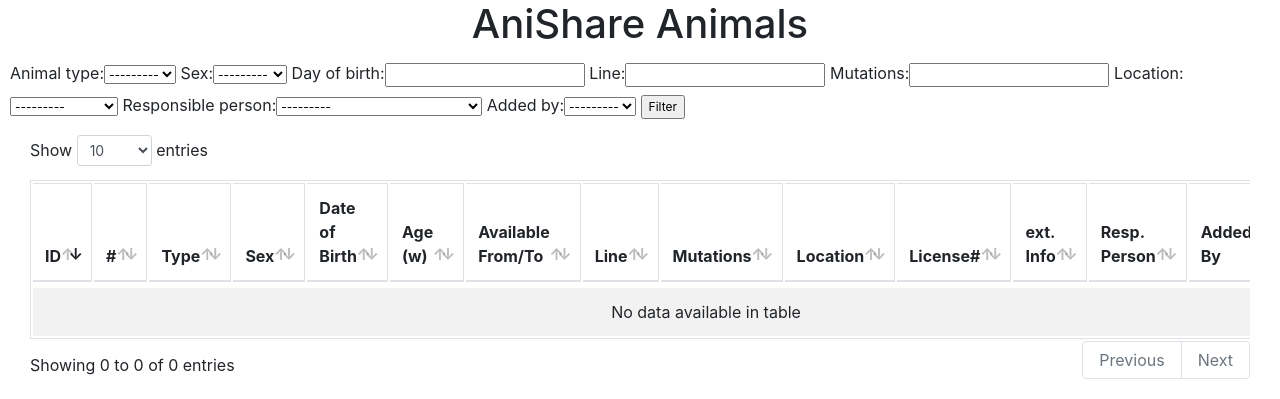
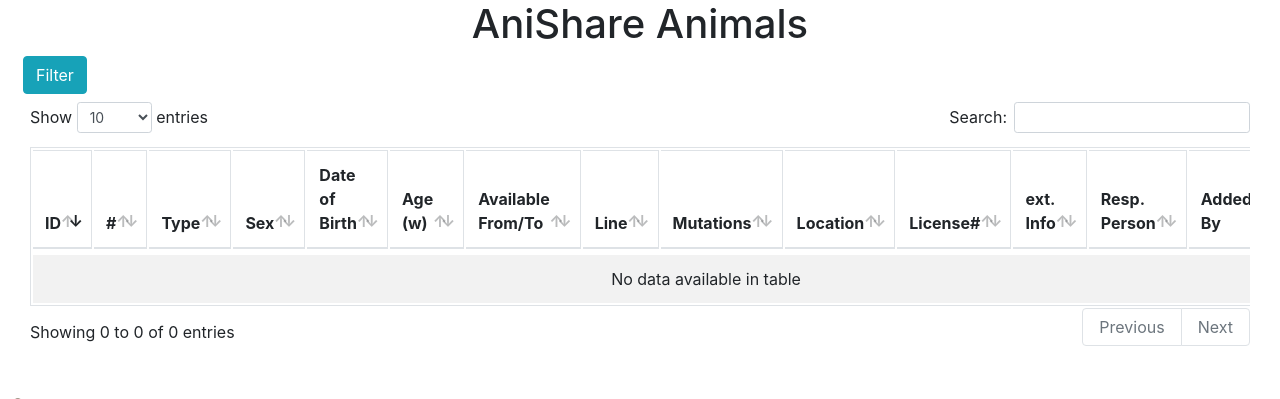
Before and after one commit to mohnbroetchen2/AniShare, a Django app: page / in a window 1280 px wide; the page is wider, and only the part inside the window is pictured. Shown: the part 80-479 px from the top of that part. Run offline with Django 3.2, Linux system fonts and the light colour scheme; a user stored in the database is signed in; data comes from the database, SQL or seed files in the repository; tables that the repository leaves empty hold one stand-in row (values such as "Sample post"); lists and menus that the app fills with data are empty; parts of the project's set-up code (start-up, migrations or seed data) failed here and were passed over; some libraries are stand-ins or nearby versions.

Commit message:
update vom laptop

```diff
--- a/animals/filters.py
+++ b/animals/filters.py
@@ -4,14 +4,15 @@ Filters: using django-filters to filter querysets
 import django_filters
 from django_filters import FilterSet
 from .models import Animal, Organ
+import django.forms
 
 class AnimalFilter(FilterSet):
     mutations = django_filters.CharFilter(lookup_expr='icontains')
     line = django_filters.CharFilter(lookup_expr='icontains')
     class Meta:
         model = Animal
-        fields = ['animal_type', 'sex', 'day_of_birth', 'line', 'mutations', 'location',
-                  'responsible_person', 'added_by' ]
+        fields = ['animal_type', 'sex', 'line', 'location','licence_number',
+                  'responsible_person']
 
 class OrganFilter(FilterSet):
     mutations = django_filters.CharFilter(lookup_expr='icontains')
@@ -20,6 +21,6 @@ class OrganFilter(FilterSet):
     method_of_killing = django_filters.CharFilter(lookup_expr='icontains')
     class Meta:
         model = Organ
-        fields = ['animal_type', 'organ_type', 'sex', 'day_of_birth', 'day_of_death', 'killing_person',
-                  'method_of_killing', 'line', 'mutations',
+        fields = ['animal_type', 'organ_type', 'sex', 'day_of_death', 'killing_person',
+                  'method_of_killing', 'line', 'mutations','responsible_person',
                   'location', 'licence_number' ]
--- a/animals/templates/animals/animal-index.html
+++ b/animals/templates/animals/animal-index.html
@@ -1,7 +1,4 @@
-{% extends "base.html" %}
-{% load static %}
-
-{% block extrascripts %}
+{% extends "base.html" %} {% load static %} {% load widget_tweaks %} {% block extrascripts %}
 
 <script src="{% static '/js/jquery-2.0.3.min.js' %}"></script>
 <script src="{% static '/js/jquery.dataTables.min.js' %}"></script>
@@ -9,58 +6,133 @@
 <link rel="stylesheet" href="{% static '/css/dataTables.bootstrap4.min.css' %}">
 
 <script>
-    $(document).ready(function() {
+  $(document).ready(function () {
     $('#datatable').DataTable({
-        "searching": false,
+      "searching": true,
       "scrollX": true,
       "order": [[0, 'desc']],
       "scrollCollapse": true,
       "paging": true,
     });
-    } );
-  </script>
+  });
+</script> {% endblock %} {% block content %}
+<style>
+  < !-- style the filterform so it kinda fits on the screen>-->#filterform label {
+    font-size: 75%;
+  }
 
-{% endblock %}
+  #filterform select {
+    font-size: 75%;
+  }
 
-{% block content %}
-<style>
-<!-- style the filterform so it kinda fits on the screen>-->
-  #filterform label { font-size:75%;}
-  #filterform select { font-size:75%;}
-  #filterform input { font-size:75%;}
-  #filterform { padding:10px;}
+  #filterform input {
+    font-size: 75%;
+  }
+
+  #filterform {
+    padding: 10px;
+  }
 </style>
 <h1 class="text-center"> AniShare Animals</h1>
-    <form id='filterform' style="padding-top:5px;" action="" method="get">
+<!--<form id='filterform' style="padding-top:5px;" action="" method="get">
         {{ filter.form.as_table }}
         <input type="submit" value="Filter"/>
+    </form>-->
+<form method="get">
+  <div class="well">
+    <div class="container-fluid">
+      <div class="m-sm-2">
+        <button type="button" class="btn btn-info" data-toggle="collapse" data-target="#filterBlock">Filter</button>
+      </div>
+      <div id="filterBlock" class="collapse">
+        <div class="row">
+          <div class="form-group col-sm-4 col-md-2">
+            {{ filter.form.animal_type.label_tag }} {% render_field filter.form.animal_type class="form-control" %}
+          </div>
+          <div class="form-group col-sm-4 col-md-1">
+            {{ filter.form.sex.label_tag }} {% render_field filter.form.sex class="form-control" %}
+          </div>
+          <div class="form-group col-sm-4 col-md-2">
+            {{ filter.form.line.label_tag }} {% render_field filter.form.line class="form-control" %}
+          </div>
+          <div class="form-group col-sm-4 col-md-2">
+            {{ filter.form.location.label_tag }} {% render_field filter.form.location class="form-control" %}
+          </div>
+
+          <div class="form-group col-sm-4 col-md-2">
+            {{ filter.form.licence_number.label_tag }} {% render_field filter.form.licence_number class="form-control" %}
+          </div>
+          <div class="form-group col-sm-4 col-md-2">
+            {{ filter.form.responsible_person.label_tag }} {% render_field filter.form.responsible_person class="form-control" %}
+          </div>
+          <div>
+            <p>
+              <button type="submit" style="margin-top:42%;" class="btn">Search</button>
+            </p>
+          </div>
+        </div>
+      </div>
+    </div>
+  </div>
 </form>
 <div class="col-lg-12">
   <div class="table-responsive">
     <table id="datatable" class="table table-bordered table-hover table-striped tablesorter">
       <thead>
         <tr>
-                  <th class="header"> ID <i class="icon-sort"></i></th>
-                  <th class="header"> # <i class="icon-sort"></i></th>
-                  <th class="header"> Type <i class="icon-sort"></i></th>
-                  <th class="header"> Sex<i class="icon-sort"></i></th>
-                  <th class="header"> Date of Birth <i class="icon-sort"></i></th>
-                  <th class="header"> Age (w) <i class="icon-sort"></i></th>
-                  <th class="header"> Available From/To <i class="icon-sort"></i></th>
-                  <th class="header"> Line <i class="icon-sort"></i></th>
-                  <th class="header"> Mutations <i class="icon-sort"></i></th>
-                  <th class="header"> Location <i class="icon-sort"></i></th>
-                  <th class="header"> License# <i class="icon-sort"></i></th>
-                  <th class="header"> ext. Info <i class="icon-sort"></i></th>
-                  <th class="header"> Resp. Person<i class="icon-sort"></i></th>
-                  <th class="header"> Added By<i class="icon-sort"></i></th>
-                  <th class="header"> New Owner <i class="icon-sort"></i></th>
+          <th class="header"> ID
+            <i class="icon-sort"></i>
+          </th>
+          <th class="header"> #
+            <i class="icon-sort"></i>
+          </th>
+          <th class="header"> Type
+            <i class="icon-sort"></i>
+          </th>
+          <th class="header"> Sex
+            <i class="icon-sort"></i>
+          </th>
+          <th class="header"> Date of Birth
+            <i class="icon-sort"></i>
+          </th>
+          <th class="header"> Age (w)
+            <i class="icon-sort"></i>
+          </th>
+          <th class="header"> Available From/To
+            <i class="icon-sort"></i>
+          </th>
+          <th class="header"> Line
+            <i class="icon-sort"></i>
+          </th>
+          <th class="header"> Mutations
+            <i class="icon-sort"></i>
+          </th>
+          <th class="header"> Location
+            <i class="icon-sort"></i>
+          </th>
+          <th class="header"> License#
+            <i class="icon-sort"></i>
+          </th>
+          <th class="header"> ext. Info
+            <i class="icon-sort"></i>
+          </th>
+          <th class="header"> Resp. Person
+            <i class="icon-sort"></i>
+          </th>
+          <th class="header"> Added By
+            <i class="icon-sort"></i>
+          </th>
+          <th class="header"> New Owner
+            <i class="icon-sort"></i>
+          </th>
         </tr>
       </thead>
       <tbody>
         {% for a in filter.qs %}
-                    <tr {% if not a.available %}class="strikeout"{% endif %}>
-                        <td><a href="/animals/{{a.pk}}">{{a.pk}}</a></td>
+        <tr {% if not a.available %}class="strikeout" {% endif %}>
+          <td>
+            <a href="/animals/{{a.pk}}">{{a.pk}}</a>
+          </td>
           <td>{{a.amount}}</td>
           <td>{{a.animal_type}}</td>
           <td>{% if a.get_sex_display == 'female' %}
@@ -73,24 +145,23 @@
           </td>
           <td>{{a.day_of_birth}}</td>
           <td>{{a.age}}</td>
-                        <td>{{a.available_from}}<br/>
-                            {{a.available_to}}</td>
+          <td>{{a.available_from}}
+            <br/> {{a.available_to}}
+          </td>
           <td>{{a.line}}</td>
           <td>{{a.mutations}}</td>
           <td>{{a.location}}</td>
           <td>{{a.licence_number}}</td>
-                        <td>{{a.database_id}}<br/>
-                            {{a.lab_id}} </td>
+          <td>{{a.database_id}}
+            <br/> {{a.lab_id}} </td>
           <td>{{a.responsible_person}}</td>
-                        <td><a href="mailto:{{a.added_by.email}}">{{a.added_by.first_name}} {{a.added_by.last_name}}</a></td>
           <td>
-                            {% if a.new_owner %}
-                                {{a.new_owner}}
-                            {% elif a.available %}
+            <a href="mailto:{{a.added_by.email}}">{{a.added_by.first_name}} {{a.added_by.last_name}}</a>
+          </td>
+          <td>
+            {% if a.new_owner %} {{a.new_owner}} {% elif a.available %}
             <a href="/animals/claim/{{a.pk}}">Claim!</a>
-                            {% else %}
-                                no longer available
-                            {% endif %}
+            {% else %} no longer available {% endif %}
           </td>
         </tr>
         {% endfor %}
--- a/animals/templates/base.html
+++ b/animals/templates/base.html
@@ -44,8 +44,8 @@
     <div class="navbar-collapse collapse w-110 order-3 dual-collapse2">
         <ul class="navbar-nav ml-auto">
             <li class="nav-item"> <a class="nav-item nav-link" href="/animals/feed">RSS Feed</a> </li>
-            <li class="nav-item"> <a class="nav-item nav-link">{% if user.is_authenticated %} Logged in as: {{ user  }}   </a> </li>
-            <li class="nav-item"> <a class="nav-item nav-link" href="/accounts/logout">Logout</a>{% endif %} </li>
+            {% if user.is_authenticated %}<li class="nav-item"> <a class="nav-item nav-link"> Logged in as: {{ user  }}   </a> </li>
+            <li class="nav-item"> <a class="nav-item nav-link" href="/accounts/logout">Logout</a> </li>{% endif %}
             <li class="nav-item"> <a class="nav-item nav-link" href="/admin/animals/animal/add">Add Animal</a> </li>
             <li class="nav-item"> <a class="nav-item nav-link" href="/admin/animals/organ/add">Add Organ</a> </li>
         </ul>
--- a/animals/views.py
+++ b/animals/views.py
@@ -234,7 +234,7 @@ class LatestAnimalsFeed(Feed):
         return item.description()
 
 @login_required
-@cache_page(60*60)
+#@cache_page(60*60)
 def animal_list(request):
     #animallist = Animal.objects.filter(new_owner__exact='')
     animallist = Animal.objects.filter(available_from__lte = datetime.now().date()).filter(available_to__gte = datetime.now().date()).order_by('-entry_date')
@@ -245,7 +245,7 @@ def animal_list(request):
     return render(request, 'animals/animal-index.html', {'filter': f})
 
 @login_required
-@cache_page(60*60)
+#@cache_page(60*60)
 def organ_list(request):
     f = OrganFilter(request.GET, queryset=Organ.objects.order_by('-entry_date'))
     return render(request, 'animals/organ-index.html', {'filter': f})
--- a/requirements.txt
+++ b/requirements.txt
@@ -8,3 +8,5 @@ pytz>=2018.4
 PyYAML>=3.12
 xlrd>=1.1.0
 django-admin-rangefilter==0.3.6
+django-widget-tweaks>=1.4.2
+django-import-export>=1.0.1
```
Also changed, not shown: animals/admin.py (+17 -1 lines), animals/models.py (+4 -4 lines), animals/templates/animals/organ-index.html (+47 -5 lines), animals/templates/registration/login.html (+32 -7 lines), animals/migrations/0017_auto_20180621_0943.py (added). Lines whose indentation alone changed are shown as unchanged.
